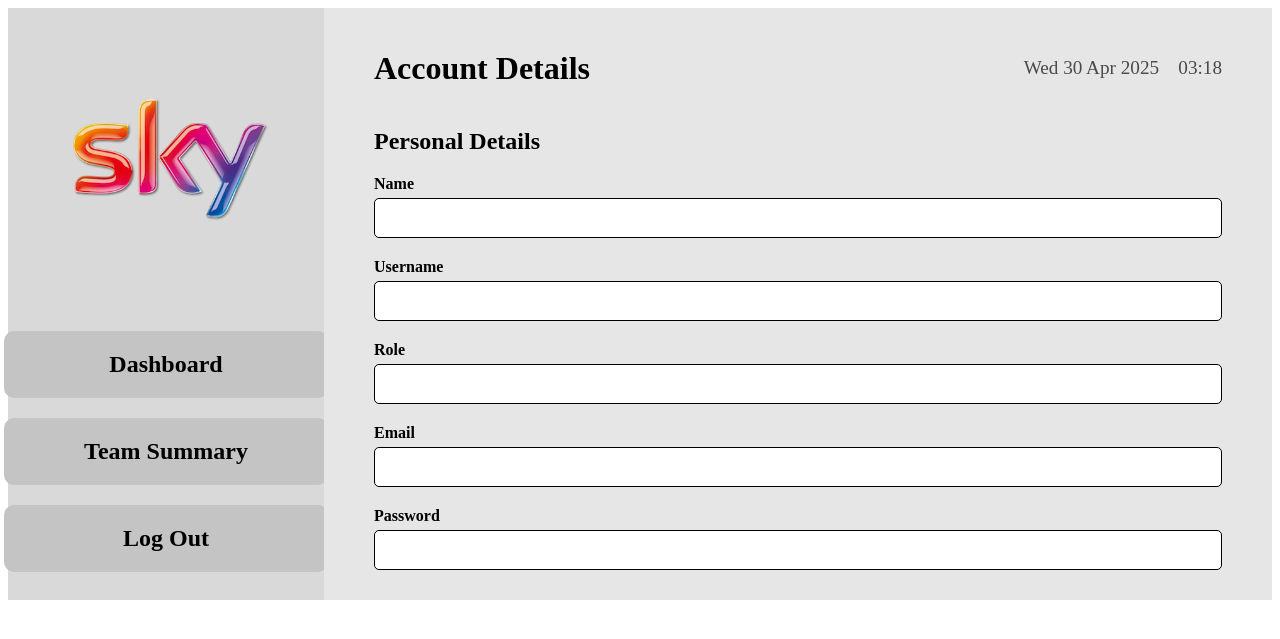
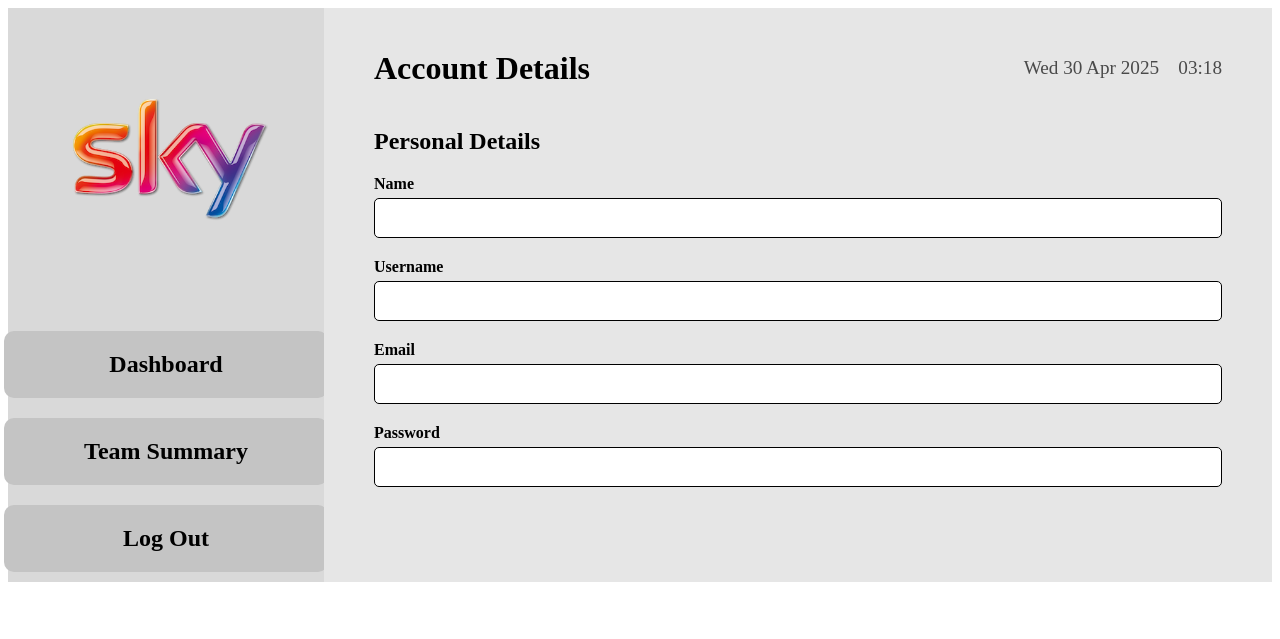
Before and after one commit to armanakond/Software-Development-Group-Project, a Django app: page /accountdetails/ in a window 1280 px wide. Shown: the top 639 px of the page. Run offline with Django 5.2, Linux system fonts and the light colour scheme.

Commit message:
removed role option

```diff
--- a/skyhealth_app/account_details/templates/account_details/accountdetails.html
+++ b/skyhealth_app/account_details/templates/account_details/accountdetails.html
@@ -50,12 +50,6 @@
                         <input type="text" id="username">
                     </div>
 
-
-                    <div class="form-box"> <!--displays role box-->
-                        <label>Role</label>
-                        <input type="text" id="role">
-                    </div>
-
                     <div class="form-box">
                         <label>Email</label>
                         <input type="email" id="email"> <!--creates email input box allowing for email format text to be enetered-->
```
